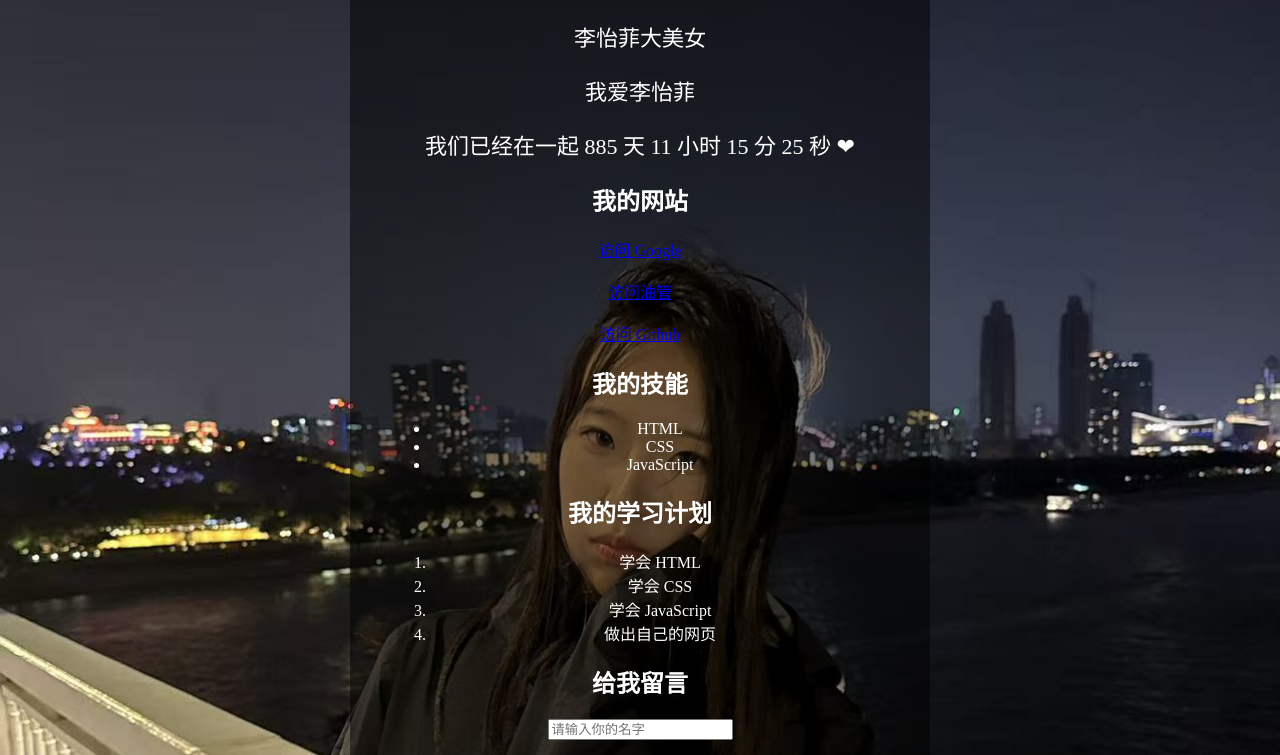
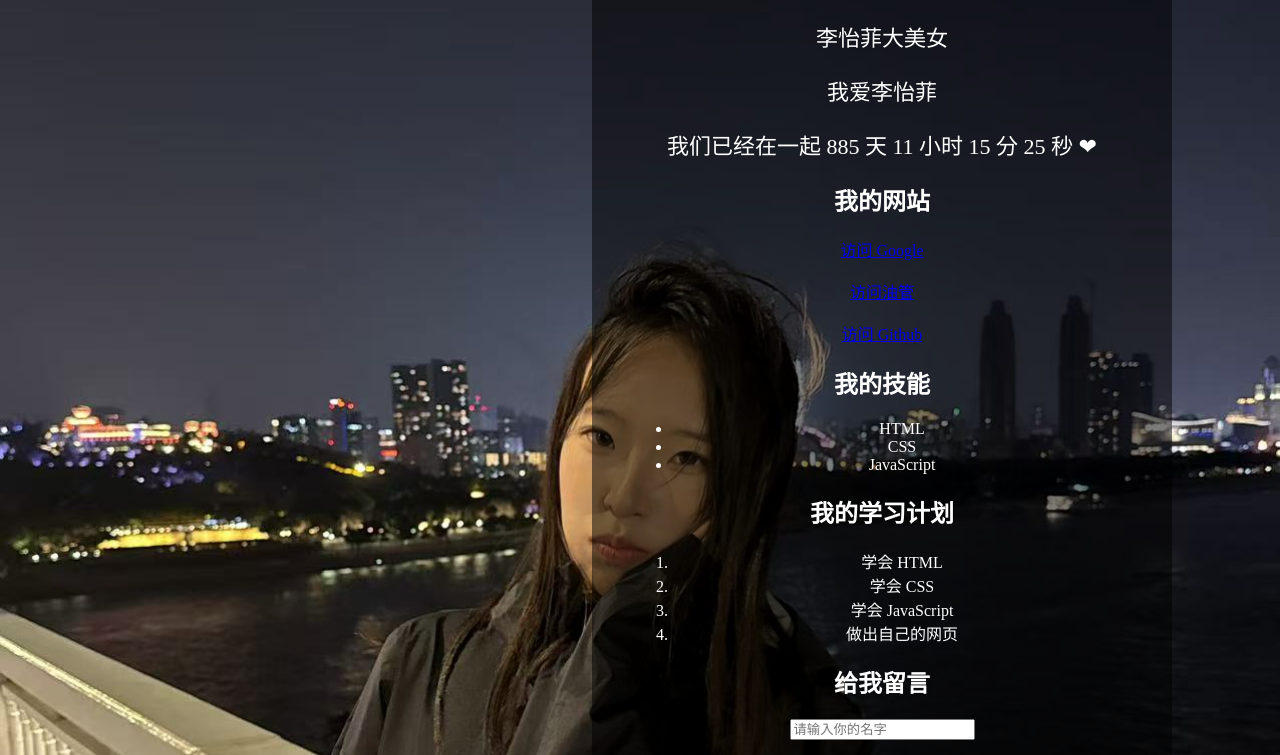
Before and after one commit to HZxYF/HZxYF.github.io, a plain HTML site: page index.html in a window 1280 px wide. Shown: the part 309-1064 px from the top of the page. Drawn offline with Linux system fonts and the light colour scheme.

Commit message:
更新 index.html

```diff
--- a/index.html
+++ b/index.html
@@ -28,7 +28,7 @@
             background: rgba(0, 0, 0, 0.5);
             padding: 40px;
             width: 500px;
-            margin: 150px auto;
+            margin: 150px 100px 150px auto;
             border-radius: 20px;
         }
     </style>
@@ -44,7 +44,7 @@
         <p>我爱李怡菲</p >
 
         <!-- 在一起的天数 -->
-        <p id="days-counter"></p >
+        <p id="days-counter"></p>
 
         <script>
             // 在一起的日期：2024年5月15日（月份从0开始，所以5月写成4）
```
